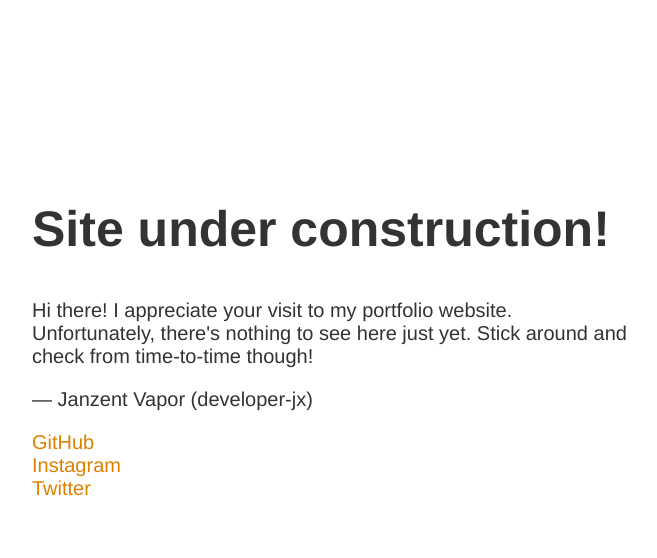
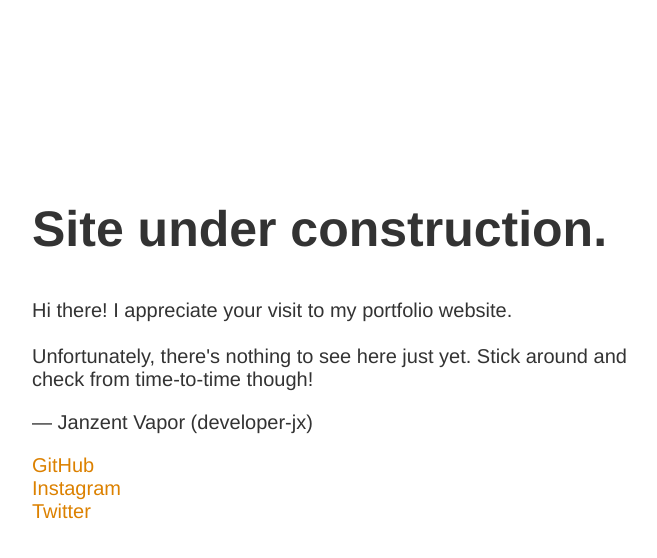
Before and after one commit to developer-jx/developer-jx.github.io, a Jekyll site: the page index.html, which Jekyll copies as it is, in a window 1280 px wide. Shown: the top 558 px of the page, without its empty margins (283-940 px from the left). Built offline with Jekyll 4.4.1, drawn with Linux system fonts in a browser that asks for light colours.

Commit message:
Last edits to the Maintenance Page

```diff
--- a/index.html
+++ b/index.html
@@ -14,9 +14,9 @@ a:hover { color: #333; text-decoration: none; }
 </style>
 
 <article>
-<h1>Site under construction!</h1>
+<h1>Site under construction.</h1>
 <div>
-<p>Hi there! I appreciate your visit to my portfolio website. <br>Unfortunately, there's nothing to see here just yet. Stick around and check from time-to-time though!</p>
+<p>Hi there! I appreciate your visit to my portfolio website. <br><br> Unfortunately, there's nothing to see here just yet. Stick around and check from time-to-time though!</p>
 
 <p>&mdash; Janzent Vapor (developer-jx)</p>
 
```
